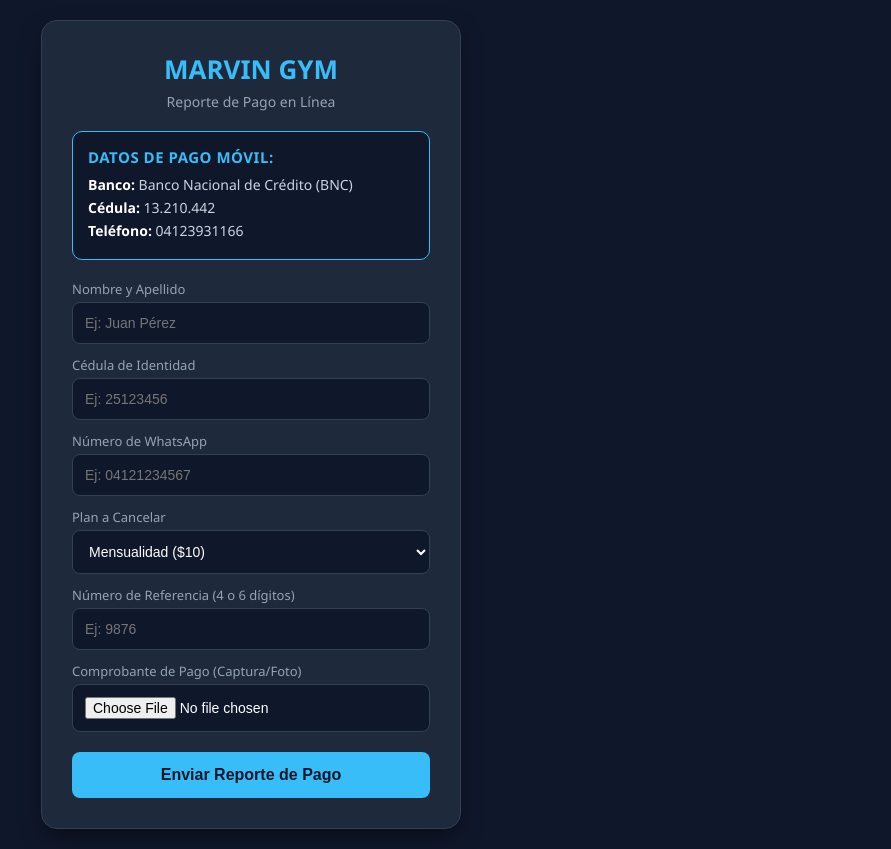
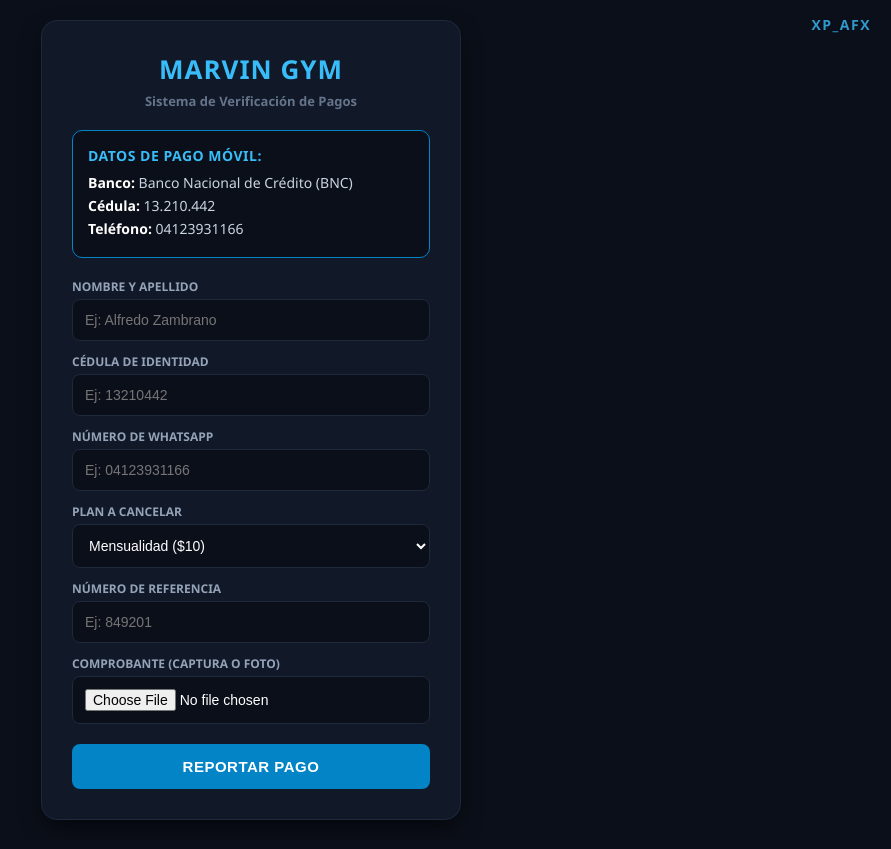
Before and after one commit to alfredzambra18/MarvinGym, a Flask app: page / in a window 1280 px wide. Shown: the whole page, without its empty margins (389-1280 px from the left). After the commit the page ends 820 px from the top, so only its background shows below. Run offline with Flask 3, Linux system fonts and the light colour scheme.

Commit message:
Actualizacion de diseno serio con marca xp_afx y ejemplo Alfredo Zambrano

```diff
--- a/templates/index.html
+++ b/templates/index.html
@@ -3,33 +3,35 @@
 <head>
     <meta charset="UTF-8">
     <meta name="viewport" content="width=device-width, initial-scale=1.0">
-    <title>Inscripciones y Pagos - Marvin Gym</title>
+    <title>Inscripciones - Marvin Gym</title>
     <style>
         * { box-sizing: border-box; margin: 0; padding: 0; }
-        body { font-family: 'Segoe UI', Tahoma, Geneva, Verdana, sans-serif; background-color: #0f172a; color: #f8fafc; display: flex; justify-content: center; align-items: center; min-height: 100vh; padding: 20px; }
-        .card { background-color: #1e293b; border-radius: 16px; border: 1px solid #334155; padding: 30px; max-width: 420px; width: 100%; box-shadow: 0 10px 25px -5px rgba(0, 0, 0, 0.5); }
-        h1 { color: #38bdf8; text-align: center; margin-bottom: 5px; font-size: 26px; }
-        p.sub { text-align: center; color: #94a3b8; font-size: 14px; margin-bottom: 20px; }
-        .pm-box { background-color: #0f172a; border: 1px solid #38bdf8; border-radius: 10px; padding: 15px; margin-bottom: 20px; }
-        .pm-title { color: #38bdf8; font-weight: bold; font-size: 15px; margin-bottom: 8px; text-transform: uppercase; letter-spacing: 0.5px; }
+        body { font-family: 'Segoe UI', Tahoma, Geneva, Verdana, sans-serif; background-color: #0b0f19; color: #f8fafc; display: flex; justify-content: center; align-items: center; min-height: 100vh; padding: 20px; position: relative; }
+        .brand-logo { position: absolute; top: 15px; right: 20px; font-weight: 800; font-size: 14px; color: #38bdf8; letter-spacing: 1.5px; opacity: 0.8; text-transform: uppercase; }
+        .card { background-color: #111827; border-radius: 16px; border: 1px solid #1e293b; padding: 30px; max-width: 420px; width: 100%; box-shadow: 0 10px 25px -5px rgba(0, 0, 0, 0.7); }
+        h1 { color: #38bdf8; text-align: center; margin-bottom: 5px; font-size: 26px; text-transform: uppercase; letter-spacing: 1px; }
+        p.sub { text-align: center; color: #64748b; font-size: 13px; margin-bottom: 20px; font-weight: 600; }
+        .pm-box { background-color: #0b0f19; border: 1px solid #0284c7; border-radius: 10px; padding: 15px; margin-bottom: 20px; }
+        .pm-title { color: #38bdf8; font-weight: bold; font-size: 14px; margin-bottom: 8px; text-transform: uppercase; letter-spacing: 0.5px; }
         .pm-row { font-size: 14px; margin-bottom: 4px; color: #cbd5e1; }
         .pm-row strong { color: #ffffff; }
-        label { display: block; font-size: 13px; color: #94a3b8; margin-top: 12px; margin-bottom: 4px; }
-        input, select { width: 100%; padding: 12px; border-radius: 8px; border: 1px solid #334155; background-color: #0f172a; color: #fff; font-size: 14px; outline: none; }
+        label { display: block; font-size: 12px; color: #94a3b8; margin-top: 12px; margin-bottom: 4px; text-transform: uppercase; font-weight: 600; }
+        input, select { width: 100%; padding: 12px; border-radius: 8px; border: 1px solid #1e293b; background-color: #0b0f19; color: #fff; font-size: 14px; outline: none; }
         input:focus, select:focus { border-color: #38bdf8; }
-        button { width: 100%; background-color: #38bdf8; color: #0f172a; font-weight: bold; border: none; padding: 14px; border-radius: 8px; font-size: 16px; margin-top: 20px; cursor: pointer; transition: background 0.2s; }
-        button:hover { background-color: #0284c7; color: #fff; }
-        .alert-success { background-color: #065f46; color: #34d399; border: 1px solid #059669; padding: 12px; border-radius: 8px; text-align: center; font-size: 14px; margin-bottom: 15px; }
+        button { width: 100%; background-color: #0284c7; color: #ffffff; font-weight: bold; border: none; padding: 14px; border-radius: 8px; font-size: 15px; margin-top: 20px; cursor: pointer; text-transform: uppercase; letter-spacing: 0.5px; transition: background 0.2s; }
+        button:hover { background-color: #0369a1; }
+        .alert-success { background-color: #064e3b; color: #34d399; border: 1px solid #059669; padding: 12px; border-radius: 8px; text-align: center; font-size: 14px; margin-bottom: 15px; }
     </style>
 </head>
 <body>
+    <div class="brand-logo">xp_afx</div>
     <div class="card">
         <h1>MARVIN GYM</h1>
-        <p class="sub">Reporte de Pago en Línea</p>
+        <p class="sub">Sistema de Verificación de Pagos</p>
 
         {% if enviado %}
         <div class="alert-success">
-            ¡Pago enviado con éxito! Tu acceso será activado en breve tras la verificación.
+            ¡Pago enviado con éxito! Tu acceso será verificado a la brevedad.
         </div>
         {% endif %}
 
@@ -42,27 +44,27 @@
 
         <form action="/reportar_pago" method="POST" enctype="multipart/form-data">
             <label for="nombre">Nombre y Apellido</label>
-            <input type="text" id="nombre" name="nombre" placeholder="Ej: Juan Pérez" required>
+            <input type="text" id="nombre" name="nombre" placeholder="Ej: Alfredo Zambrano" required>
 
             <label for="cedula">Cédula de Identidad</label>
-            <input type="text" id="cedula" name="cedula" placeholder="Ej: 25123456" required>
+            <input type="text" id="cedula" name="cedula" placeholder="Ej: 13210442" required>
 
             <label for="telefono">Número de WhatsApp</label>
-            <input type="text" id="telefono" name="telefono" placeholder="Ej: 04121234567" required>
+            <input type="text" id="telefono" name="telefono" placeholder="Ej: 04123931166" required>
 
             <label for="tipo_plan">Plan a Cancelar</label>
             <select id="tipo_plan" name="tipo_plan" required>
                 <option value="Mensualidad">Mensualidad ($10)</option>
-                <option value="Pase Diario">Pase por Día ($1)</option>
+                <option value="Pase Diario">Pase Diario ($1)</option>
             </select>
 
-            <label for="referencia">Número de Referencia (4 o 6 dígitos)</label>
-            <input type="text" id="referencia" name="referencia" placeholder="Ej: 9876" required>
+            <label for="referencia">Número de Referencia</label>
+            <input type="text" id="referencia" name="referencia" placeholder="Ej: 849201" required>
 
-            <label for="comprobante">Comprobante de Pago (Captura/Foto)</label>
+            <label for="comprobante">Comprobante (Captura o Foto)</label>
             <input type="file" id="comprobante" name="comprobante" accept="image/*" required>
 
-            <button type="submit">Enviar Reporte de Pago</button>
+            <button type="submit">Reportar Pago</button>
         </form>
     </div>
 </body>
```
Also changed, not shown: templates/admin.html (+26 -17 lines).
